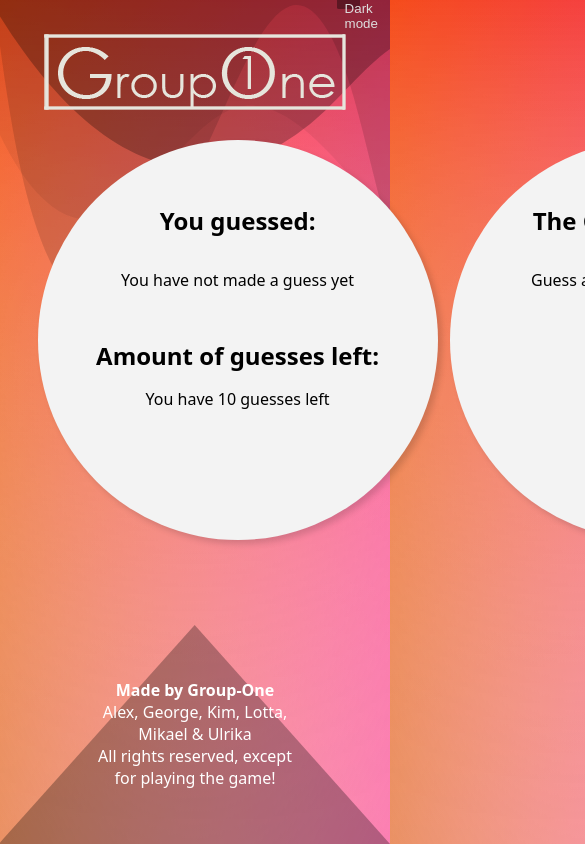
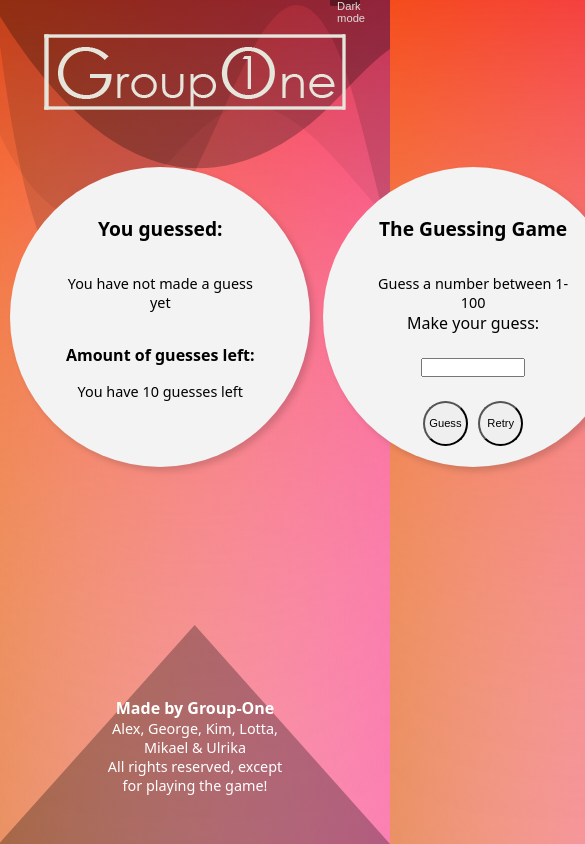
Before and after one commit to MrKimOlsson/GroupOne-TheGuessingGame, a plain HTML site: page index.html in a window 390 px wide. Shown: the top 844 px of the page, 585 px wide, since content can reach past the window. Drawn offline with Linux system fonts and the light colour scheme.

Commit message:
media queries

```diff
--- a/index.html
+++ b/index.html
@@ -37,7 +37,7 @@
                         <!-- OUTPUT -->
                         <div class="guessedNumbersAre"><p>You have not made a guess yet</p></div>
                         <div class="answer"><p>Can you guess the correct number?</p></div>
-                        <h2>Amount of guesses left:</h2>
+                        <h3>Amount of guesses left:</h3>
                         <div class="counter"><p>You have 10 guesses left</p></div>
 
                     </div>
@@ -74,6 +74,9 @@
                     <h2>Scoreboard</h2>
                     <div class="input-group">
                        <!-- OUTPUT -->
+                       <div><p>Your score will be the amount of guesses left multiplied by 10.
+                        <br><h3>Your scores are:</h3>
+                       </p></div>
                         <div class="score"><p></p></div>
                     </div>
                 </form>
--- a/style.css
+++ b/style.css
@@ -19,7 +19,6 @@ html {
 body {
     font-family: system-ui, -apple-system, BlinkMacSystemFont, 'Segoe UI', Roboto, Oxygen, Ubuntu, Cantarell, 'Open Sans', 'Helvetica Neue', sans-serif;
 
-
     background:
         linear-gradient(rgb(238, 19, 19), transparent),
         linear-gradient(to top left, rgb(249, 87, 176), transparent),
@@ -27,9 +26,13 @@ body {
         background-blend-mode: screen;
 }
 
-
 /*-------------- TAG STYLES --------------*/
 h2 {
+    padding-top: 2rem;
+    padding-bottom: 1rem;
+}
+
+h3 {
     padding-top: 2rem;
     padding-bottom: 1rem;
 }
@@ -71,7 +74,6 @@ h2 {
     z-index: 2;
 }
 
-
 .topShape .shape-fill {
     fill: rgba(0, 0, 0, 0.265);
 }
@@ -87,8 +89,8 @@ h2 {
     border-radius: 8%;
     top: -7px;
     right: 30px;
-    height: 2.5vw;
-    width: 6vw;
+    height: 3vw;
+    width: 7.6vw;
     border: none;
     /* box-shadow: 1px 1px 2px #0000007d; */
     z-index: 3;
@@ -109,7 +111,6 @@ button:active{
     background-color: #00000061;
 }
 
-
 .dark-mode .topShape .shape-fill {
     fill: #00000046;
 }
@@ -127,7 +128,6 @@ color: white;
     background-color: #00000061;
     color: antiquewhite;
 }
-
 
   .dark-mode {
     background:
@@ -216,9 +216,6 @@ color: white;
 }
 }
 
-.score1, .score2, .score3, .score4, .score5 {
-    display: none;
-}
 
  /*-------------- FOOTER --------------*/
 
@@ -279,3 +276,102 @@ footer {
     margin: auto;
     bottom: 0px;
 }
+
+ /*-------------- MEDIA QUERIES --------------*/
+
+@media (max-width:1475px) {
+
+    h2 {
+        font-size: 1.3rem;
+        padding-top: 1.5rem;
+        padding-bottom: 1rem;
+    }
+
+    h3 {
+        font-size: 1.2rem;
+        padding-top: 1rem;
+        padding-bottom: 1rem;
+    }
+
+    p {
+        font-size: 1rem;
+    }
+
+    .container {
+        margin-top: 8vw;
+        margin-left: 1vw;
+        margin-right: 1vw;
+
+    }
+    #card {
+        min-width: 350px;
+        max-width: 350px;
+        min-height: 350px;
+        max-height: 350px;
+    }
+
+    .guess-label {
+        margin-bottom: 2rem;
+    }
+
+    .btn {
+        font-size: .7rem;
+        width: 3rem;
+        height: 3rem;
+        margin-top: 1rem;
+    }
+
+    .dark-mode-btn{
+        font-size: .7rem;
+    }
+
+ }
+
+ @media (max-width:1190px) {
+
+    h2 {
+        font-size: 1.2rem;
+        padding-top: 1rem;
+        padding-bottom: 1rem;
+    }
+
+    h3 {
+        font-size: 1rem;
+        padding-top: 1rem;
+        padding-bottom: 1rem;
+    }
+
+    p {
+        font-size: .9rem;
+    }
+
+    .container {
+        margin-top: 11vw;
+        margin-left: 1vw;
+        margin-right: 1vw;
+
+    }
+    #card {
+        min-width: 300px;
+        max-width: 300px;
+        min-height: 300px;
+        max-height: 300px;
+    }
+
+    .guess-label {
+        margin-bottom: 1.3rem;
+    }
+
+    .btn {
+        font-size: .7rem;
+        width: 2.8rem;
+        height: 2.8rem;
+        margin-top: .5rem;
+    }
+
+    .dark-mode-btn{
+        font-size: .7rem;
+
+    }
+
+ }
```
